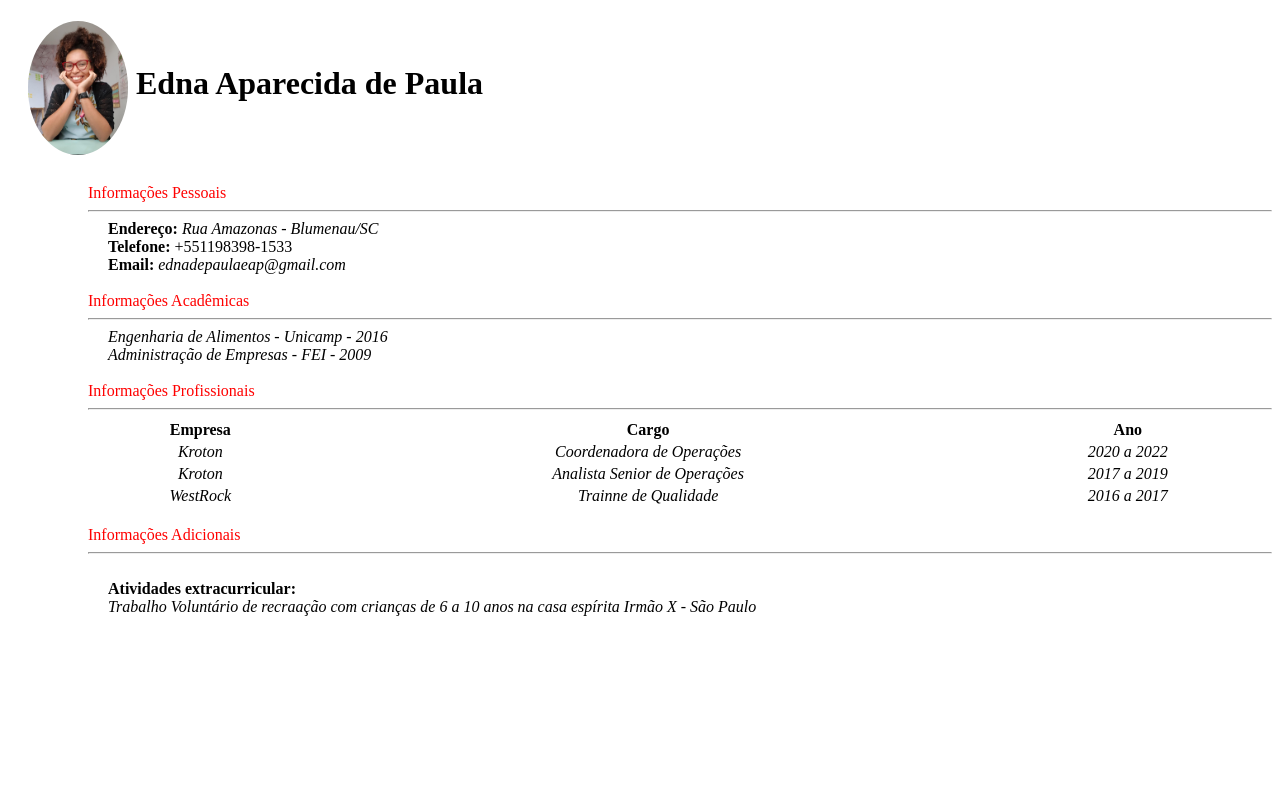
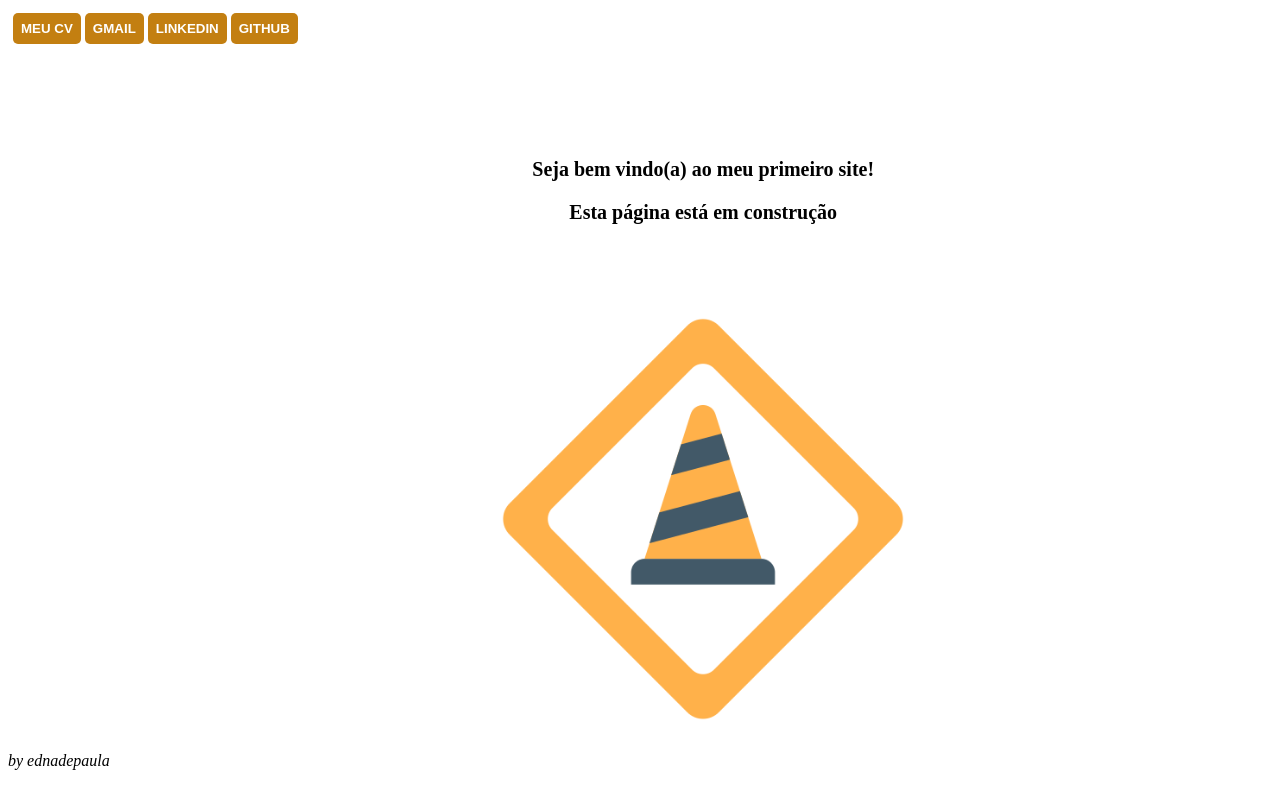
Before and after one commit to EdnaDeva/EdnaDeva.github.io, a plain HTML site: page index.html in a window 1280 px wide. Drawn offline with Linux system fonts and the light colour scheme.

Commit message:
alterações da pagina

```diff
--- a/estilo_cv.css
+++ b/estilo_cv.css
@@ -26,3 +26,40 @@
         .valor{
             font-style: italic;
         }
+        .botoes{
+            background-color: rgb(195, 127, 17);
+            border-radius: 5px;
+            color: white;
+            font-weight: bold;
+            border: none;
+            padding: 8px;
+        }
+        .paragrafo{
+            font-size: 20px;
+            text-align: center;
+            font-weight: bold;
+        }
+
+        header{
+            padding: 5px;
+            height: 15vh;
+
+        }
+        nav{
+            background-color: blue;
+        }
+
+        aside{
+            width: 70%;
+        }
+        main{
+            display: flex;
+            height: 70vh;
+        }
+        article{
+            ;
+            width: 10%;
+        }
+        footer{
+                        height: 10vh;
+        }
--- a/index.html
+++ b/index.html
@@ -5,82 +5,45 @@
     <meta charset="UTF-8">
     <meta http-equiv="X-UA-Compatible" content="IE=edge">
     <meta name="viewport" content="width=device-width, initial-scale=1.0">
-    <title>meu curriculo</title>
+    <title>MinhaPagina</title>
+
+    <link rel="icon" href="./icon.png" type="image/x-icon">
 
     <link rel="stylesheet" href="estilo_cv.css">
-
-
 </head>
 
 <body>
-    <header style="padding-left: 20px;">
-        <h1>
-            <img src="./edna.jpg" alt="" class="imagem">
-            <span id="nome">Edna Aparecida de Paula</span>
-        </h1>
-        <main>
-            <ul>
-                <ul class="titulos">Informações Pessoais
-                    <hr>
-                </ul>
-                <ul>
-                    <section><span class="campo">Endereço</span><span class="valor">Rua Amazonas -
-                            Blumenau/SC</span></section>
-                    <section><span class="campo">Telefone</span><span class="valor"></span>+551198398-1533</section>
-                    <section><span class="campo">Email</span><span class="valor">ednadepaulaeap@gmail.com</span>
-                    </section>
-                    <br>
-                </ul>
-                <ul class="titulos">Informações Acadêmicas
-                    <hr>
-                </ul>
-                <ul class="valor">Engenharia de Alimentos - Unicamp - 2016</ul>
-                <ul class="valor">Administração de Empresas - FEI - 2009</ul>
+    <header>
+        <a href="meu_cv.html"><button class="botoes">MEU CV</button></a>
+        <a href="https://mail.google.com/mail/?view=cm&fs=1&to=ednadepaulaeap@gmail.com&su=Contato%20-%20via%20perfil&body=Ol%C3%A1%20Edna%20Tudo%20bem?"><button class="botoes">GMAIL</button></a>
+        <a href="https://www.linkedin.com/in/ednadepaula/"><button class="botoes">LINKEDIN</button></a>
+        <a href="https://github.com/ednadepaula"><button class="botoes">GITHUB</button></a>
 
-                <br>
+    </header>
+    <main>
+        <section style="width: 20%;">
+
+        </section>
+        <aside>
+
+            <p class="paragrafo">Seja bem vindo(a) ao meu primeiro site!</p>
+            <p class="paragrafo">Esta página está em construção</p>
+
+            <br><br><br>
+
+            <div style="text-align:center ;"><img src="./em construção.png" width="50%"></div>
+
+        </aside>
+        <article>
+
+        </article>
+    </main>
+    <footer>
+        <br><br><br>
+        <i>by ednadepaula</i>
+    </footer>
 
 
-                <ul class="titulos">Informações Profissionais
-                    <hr>
-                </ul>
-
-
-                <table style="padding-left: 20px; width: 100%; text-align: center;">
-                    <thead>
-                        <th>Empresa</th>
-                        <th>Cargo</th>
-                        <th>Ano</th>
-                    </thead>
-                    <tbody class="valor">
-                        <tr>
-                            <td>Kroton</td>
-                            <td>Coordenadora de Operações</td>
-                            <td>2020 a 2022</td>
-                        </tr>
-                        <tr>
-                            <td>Kroton</td>
-                            <td>Analista Senior de Operações</td>
-                            <td>2017 a 2019</td>
-                        </tr>
-                        <tr>
-                            <td>WestRock</td>
-                            <td>Trainne de Qualidade</td>
-                            <td>2016 a 2017</td>
-                        </tr>
-                    </tbody>
-                </table>
-                <br>
-
-                <ul class="titulos">Informações Adicionais
-                    <hr>
-                </ul>
-                <br>
-                <ul class="campo">Atividades extracurricular</ul>
-                <ul class="valor">Trabalho Voluntário de recraação com crianças de 6 a 10 anos na casa espírita Irmão X
-                    - São Paulo</ul>
-            </ul>
-        </main>
-    </header>
 </body>
 
 </html>
```
Also changed, not shown: meu_cv.html (added, +91 -0 lines), em construção.png (added), icon.png (added).
